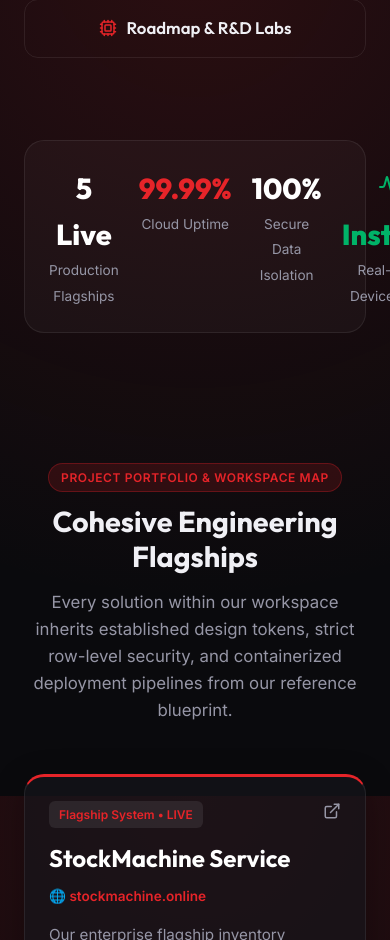
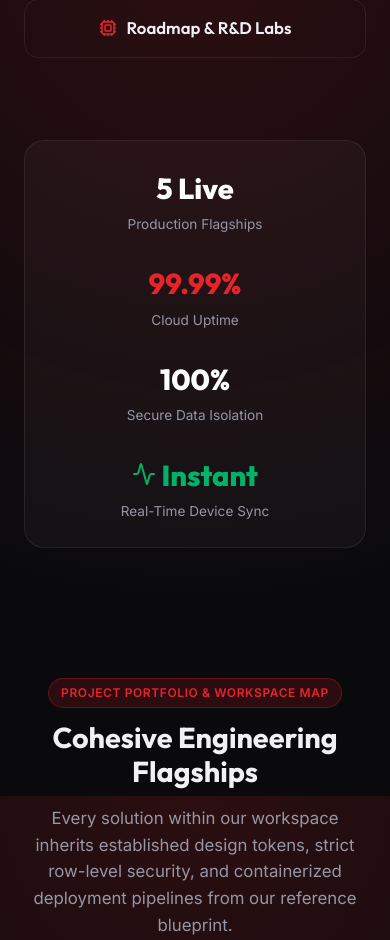
Before and after one commit to Lumexio/cometpocketmachinery-spa, a React (Vite) app: page / in a window 390 px wide. Shown: the part 892-1832 px from the top of the page. Built offline with nearby package versions, Linux system fonts and the light colour scheme.

Commit message:
fix: statistics card overflow mobile prolem

```diff
--- a/src/index.css
+++ b/src/index.css
@@ -249,6 +249,18 @@
   font-size: 0.85rem;
 }
 
+/* Hero Stats Layout */
+.hero-stats-grid {
+  display: grid;
+  grid-template-columns: repeat(4, 1fr);
+  gap: 20px;
+  margin-top: 70px;
+  padding: 24px;
+  background: rgba(255,255,255,0.03);
+  border-radius: var(--radius-lg);
+  border: 1px solid var(--border-glass);
+}
+
 @media (max-width: 768px) {
   .footer-grid {
     grid-template-columns: 1fr !important;
@@ -259,4 +271,9 @@
     align-items: flex-start !important;
     gap: 16px !important;
   }
+  .hero-stats-grid {
+    grid-template-columns: 1fr !important;
+    gap: 24px !important;
+    text-align: center;
+  }
 }
--- a/src/pages/Home.jsx
+++ b/src/pages/Home.jsx
@@ -75,7 +75,7 @@
           </div>
 
           {/* Core Architectural Stats Bar */}
-          <div style={{ display: 'grid', gridTemplateColumns: 'repeat(4, 1fr)', gap: '20px', marginTop: '70px', padding: '24px', background: 'rgba(255,255,255,0.03)', borderRadius: 'var(--radius-lg)', border: '1px solid var(--border-glass)' }}>
+          <div className="hero-stats-grid">
             <div>
               <span style={{ display: 'block', fontSize: '1.8rem', fontWeight: 800, color: '#fff', fontFamily: 'var(--font-heading)' }}>5 Live</span>
               <span style={{ fontSize: '0.85rem', color: 'var(--text-muted)' }}>Production Flagships</span>
```
